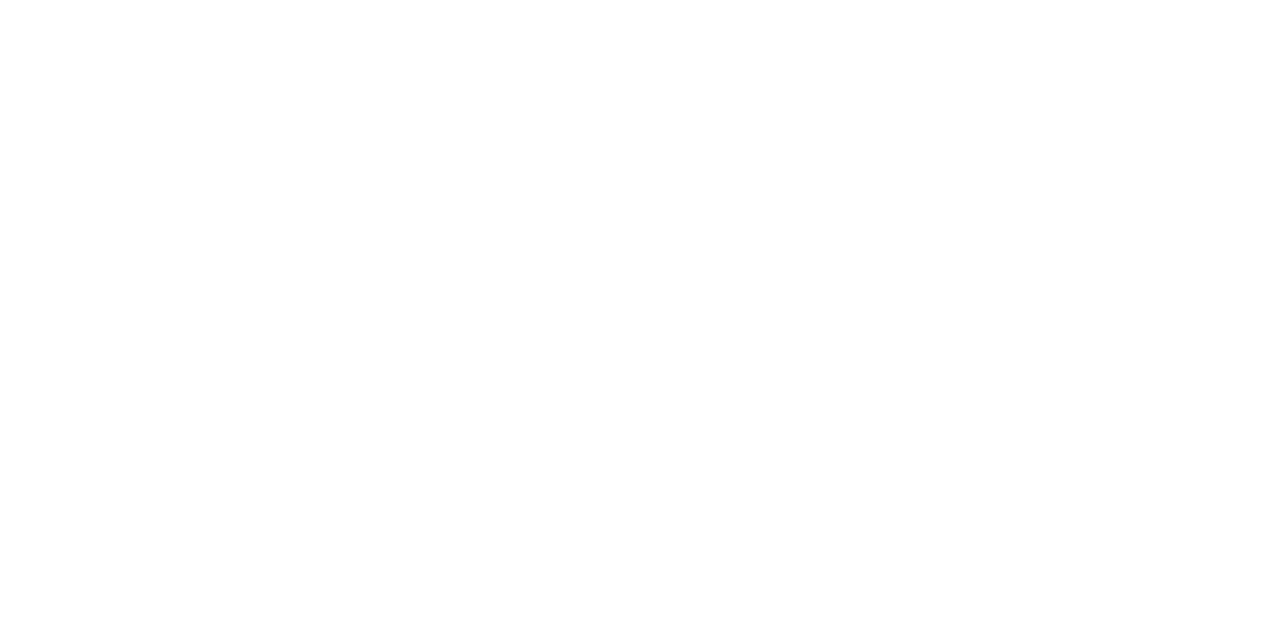
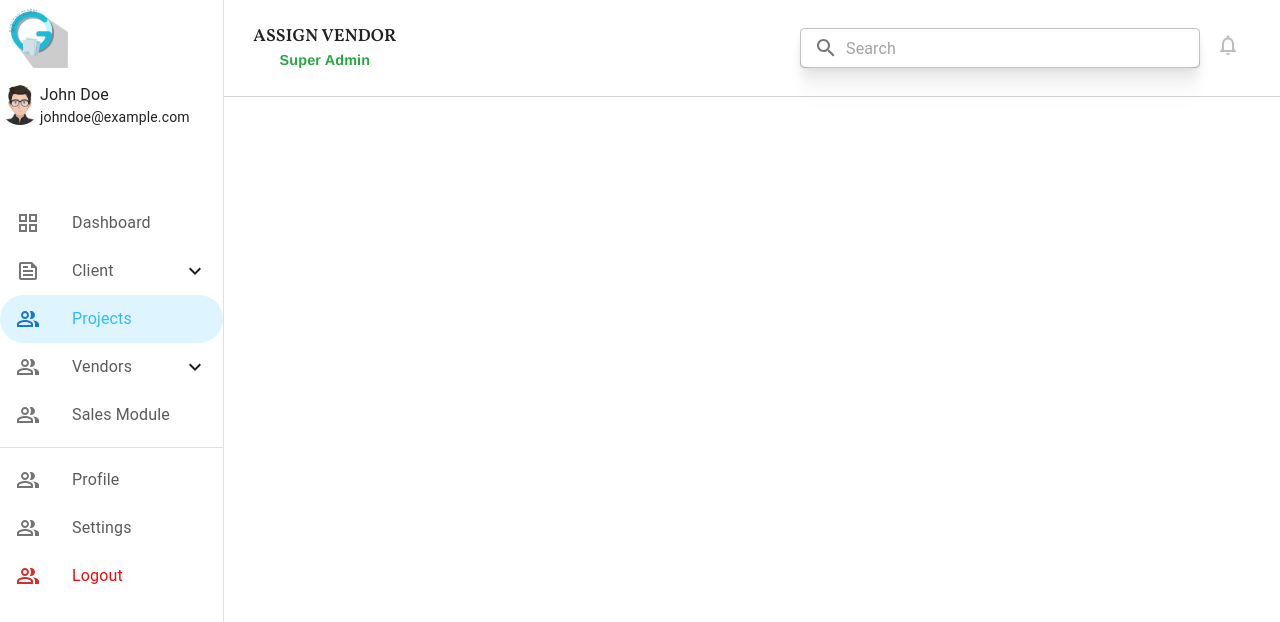
Before and after one commit to pushpak1308/Scrunity_Global, a React (Create React App) app in the folder scrutinyglobal/: page /assignVendor/1 in a window 1280 px wide. Before the commit this address had no page. Shown: the top 622 px of the page. Built offline with nearby package versions, Linux system fonts and the light colour scheme.

Commit message:
assign vendor start

```diff
--- a/scrutinyglobal/src/AppRoutes.js
+++ b/scrutinyglobal/src/AppRoutes.js
@@ -14,6 +14,7 @@ import ClientDetail from "./Screens/SuperAdmin/Client/ClientDetail";
 import AddProject from "./Screens/SuperAdmin/Project/AddProject";
 import Projects from "./Screens/SuperAdmin/Project/Projects";
 import ProjectDetail from "./Screens/SuperAdmin/Project/ProjectDetails";
+import AssignVendor from "./Screens/SuperAdmin/Project/AssignVendor";
 // import VendorRFQ from "./Screens/SuperAdmin/Project/VendorRFQ";
 import AddVendor from "./Screens/SuperAdmin/Vendor/AddVendor";
 import Vendors from "./Screens/SuperAdmin/Vendor/Vendors";
@@ -37,6 +38,7 @@ const WithoutTokenRoutes = () => {
         <Route exact path="/vendors" element={<Vendors />} />
         <Route exact path="/projects" element={<Projects />} />
         <Route exact path="/dashboard" element={<Dashboard />} />
+        <Route exact path="/assignVendor/:id" element={<AssignVendor />} />
         <Route exact path="/invoice" element={<Invoice />} />
         <Route exact path="/add-client" element={<AddClient />} />
         <Route exact path="/add-vendor" element={<AddVendor />} />
--- a/scrutinyglobal/src/MuiComponents/MuiDrawer/Index.js
+++ b/scrutinyglobal/src/MuiComponents/MuiDrawer/Index.js
@@ -133,14 +133,20 @@ export default function MuiDrawer({ active }) {
             icon={
               <PeopleAltOutlinedIcon
                 color={
-                  active === "PROJECT DETAILS" || active === "PROJECTS"
+                  active === "PROJECT DETAILS" ||
+                  active === "PROJECTS" ||
+                  active === "ASSIGN VENDOR"
                     ? "primary"
                     : "action"
                 }
               />
             }
             link="projects"
-            active={active === "PROJECTS" || active === "PROJECT DETAILS"}
+            active={
+              active === "PROJECTS" ||
+              active === "PROJECT DETAILS" ||
+              active === "ASSIGN VENDOR"
+            }
           />
           <CollapseButton
             text="Vendors"
--- /dev/null
+++ b/scrutinyglobal/src/MuiComponents/MuiMultiSelectDropdown/Index.js
@@ -0,0 +1,7 @@
+import React from "react";
+
+const MuiMultiSelectDropdown = () => {
+  return <div></div>;
+};
+
+export default MuiMultiSelectDropdown;
--- /dev/null
+++ b/scrutinyglobal/src/Screens/SuperAdmin/Project/AssignVendor.js
@@ -0,0 +1,56 @@
+import React, { useState } from "react";
+import Layout from "../Layout";
+import { Grid } from "@mui/material";
+import { MuiDropDown } from "../../../MuiComponents/MuiDropDown/Index";
+
+const AssignVendor = () => {
+  const [selectedVendors, setSelectedVendors] = useState([]);
+
+  const vendors = [
+    {
+      id: 1,
+      vendorName: "Vendor 1",
+      successURL: "exampleURL.com",
+      terminateURL: "exampleURL.com",
+      quotafullURL: "exampleURL.com",
+      costPerSurvey: "45",
+    },
+    {
+      id: 2,
+      vendorName: "Vendor 2",
+      successURL: "exampleURL.com",
+      terminateURL: "exampleURL.com",
+      quotafullURL: "exampleURL.com",
+      costPerSurvey: "45",
+    },
+    {
+      id: 3,
+      vendorName: "Vendor 3",
+      successURL: "exampleURL.com",
+      terminateURL: "exampleURL.com",
+      quotafullURL: "exampleURL.com",
+      costPerSurvey: "45",
+    },
+  ];
+
+  const handleVendorChange = (newValue) => {
+    setSelectedVendors(newValue);
+  };
+
+  const content = (
+    <Grid container>
+      <Grid item>
+        {/* <MuiDropDown
+          value={selectedVendors}
+          onChange={handleVendorChange}
+          options={vendors}
+          label="Select Vendors"
+        /> */}
+      </Grid>
+    </Grid>
+  );
+
+  return <Layout content={content} navbarHeading="ASSIGN VENDOR" />;
+};
+
+export default AssignVendor;
--- a/scrutinyglobal/src/Screens/SuperAdmin/Project/Projects.js
+++ b/scrutinyglobal/src/Screens/SuperAdmin/Project/Projects.js
@@ -261,6 +261,9 @@ const Projects = () => {
     dispatch(setSelectedRows(selectedRowData));
   };
 
+  const handleAssignVendor = () => {
+    navigate(`/assignVendor/${checkedRows[0].id}`);
+  };
   console.log("Selected Rows:", checkedRows);
 
   const content = (
@@ -282,7 +285,7 @@ const Projects = () => {
             <Button
               variant="outlined"
               color="error"
-              //   onClick={handleAddProject}
+              onClick={handleAssignVendor}
               className="client-button add-class"
               disabled={checkedRows.length === 0}
               startIcon={
```
